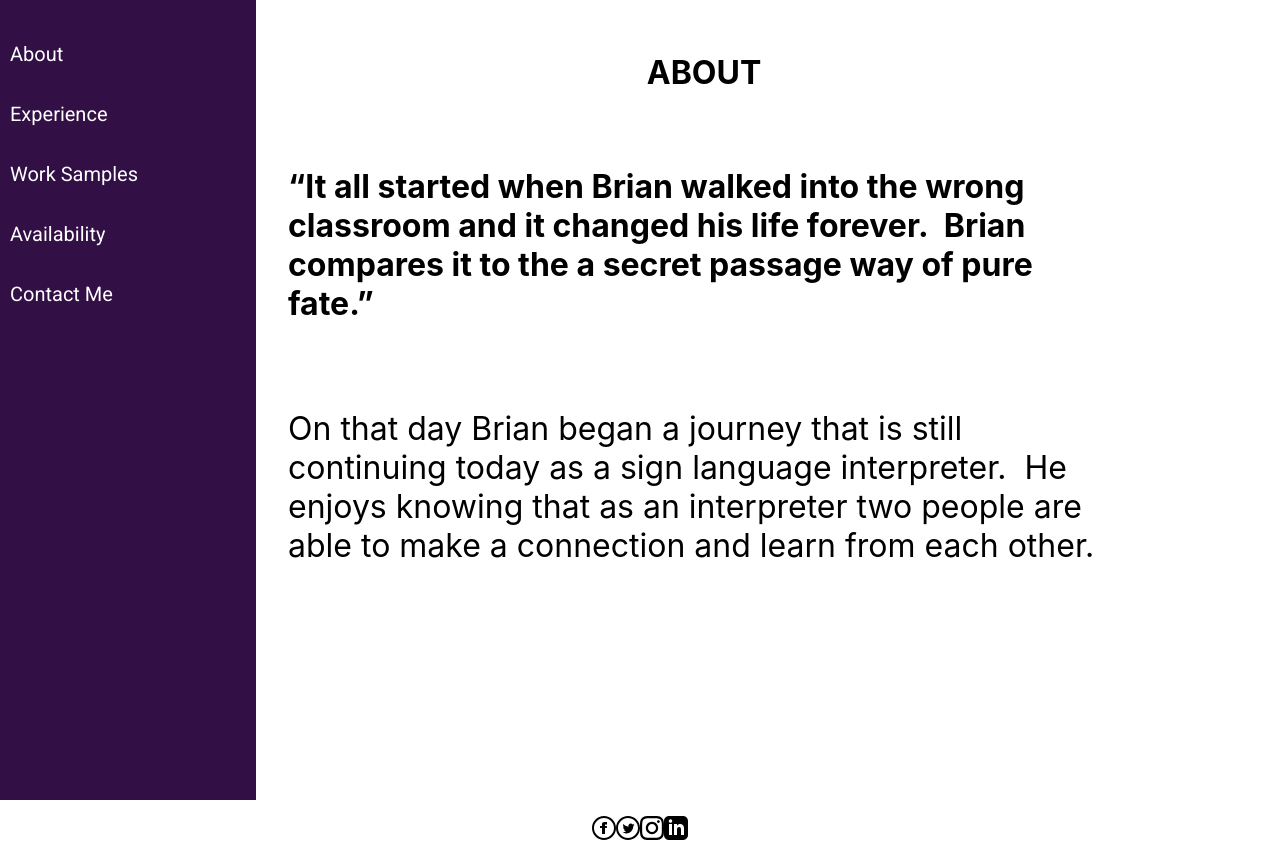
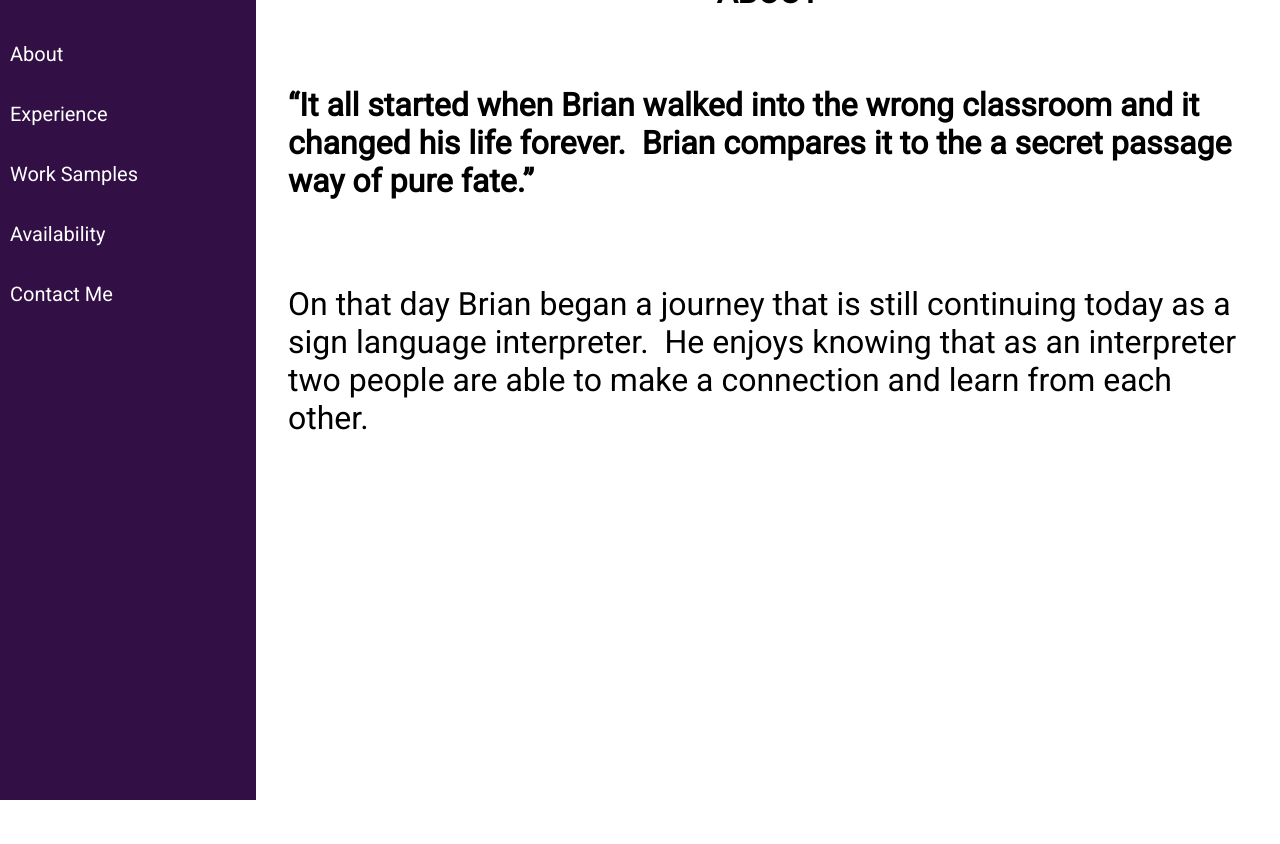
Before and after one commit to MarSchlaefer/asl-portfolio, a React (Create React App) app: page / in a window 1280 px wide. After the commit the page ends 800 px from the top, so only its background shows below. Built offline with nearby package versions, Linux system fonts and the light colour scheme.

Commit message:
Fixed alignment.

```diff
--- a/src/App.css
+++ b/src/App.css
@@ -1,13 +1,9 @@
 @import url('https://fonts.googleapis.com/css?family=Roboto');
 
 .App {
-  height: 100vh;
-  width: 100vw;
-}
-
-.App-main {
   display: flex;
   flex-direction: row;
+  font-family: 'Roboto', sans-serif;
 }
 
 .side-bar {
@@ -24,6 +20,8 @@
 }
 
 .menu {
+  display: flex;
+  flex-direction: column;
   color: white;
   font-family: 'Roboto', sans-serif;
   font-size: 1.25em;
@@ -40,12 +38,15 @@
 }
 
 .content {
+  display: flex;
+  flex-direction: column;
   height: 100vh;
-  width: 70vw;
+  width: 80vw;
   padding: 2em;
   overflow: scroll;
   float: right;
   box-sizing: border-box;
+  justify-content: center;
 }
 
 .footer {
--- a/src/App.js
+++ b/src/App.js
@@ -16,11 +16,8 @@ class App extends Component {
   render() {
     return (
       <div className="App">
-        <div className="App-main">
-          <SideBar handleClick={this.handleClick}/>
-          <Content page={this.state.page}/>
-        </div>
-          <Footer />
+        <SideBar handleClick={this.handleClick}/>
+        <Content page={this.state.page}/>
       </div>
     );
   }
```
